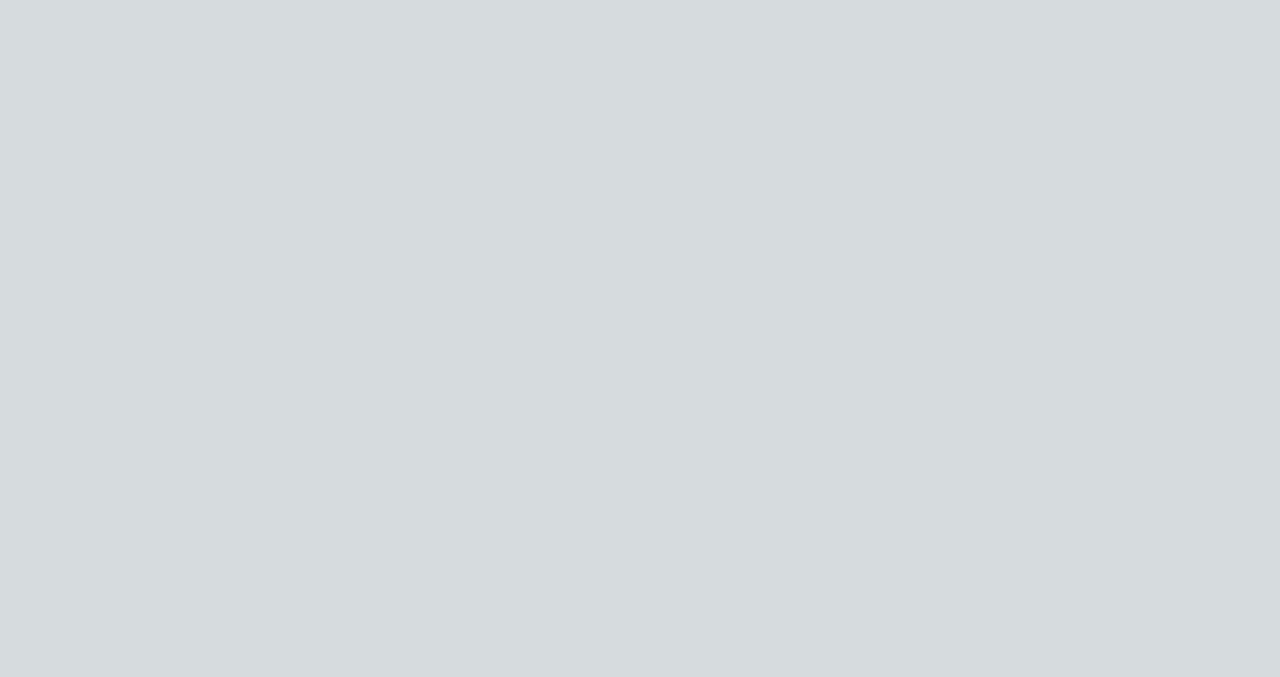
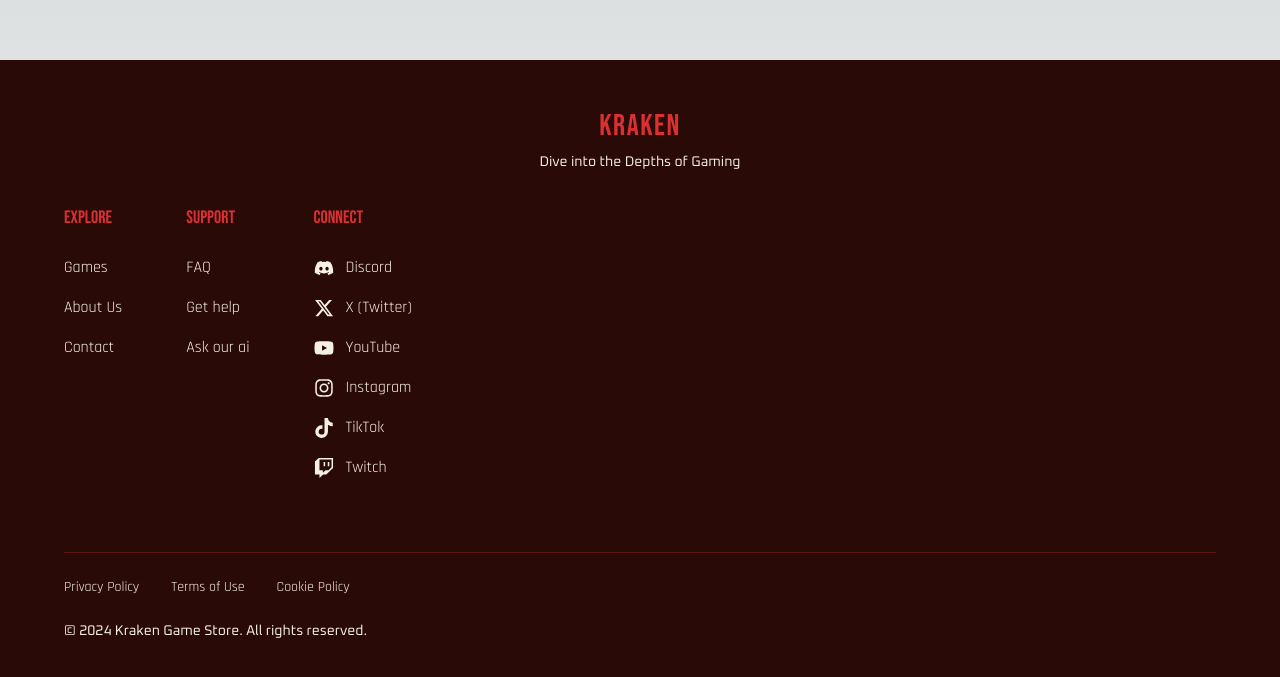
Before and after one commit to BaselBasha/storeFrontEnd, a Next.js app: page / in a window 1280 px wide. Shown: the part 111-788 px from the top of the page. Built offline with nearby package versions, Linux system fonts and the light colour scheme.

Commit message:
initial footer

```diff
--- a/app/components/Layout.tsx
+++ b/app/components/Layout.tsx
@@ -1,5 +1,5 @@
 import React, { ReactNode } from 'react';
-import Navbar from './navbar';
+import Footer from './footer';
 
 interface LayoutProps {
   children: ReactNode;
@@ -10,8 +10,6 @@ const Layout: React.FC<LayoutProps> = ({ children }) => {
     <div className="min-h-screen flex flex-col">
 
       <header className="bg-grey-600 text-white p-4">
-        <Navbar/>
-
       </header>
 
 
@@ -21,9 +19,7 @@ const Layout: React.FC<LayoutProps> = ({ children }) => {
       </main>
 
 
-      <footer className="bg-purple-800 text-white p-4">
-        <p>© 2024 Your Website</p>
-      </footer>
+      <Footer />
     </div>
   );
 };
--- /dev/null
+++ b/app/components/footer.tsx
@@ -0,0 +1,184 @@
+import Link from 'next/link';
+import { FontAwesomeIcon } from '@fortawesome/react-fontawesome';
+import {
+  faDiscord,
+  faXTwitter,
+  faYoutube,
+  faInstagram,
+  faTiktok,
+  faTwitch,
+} from '@fortawesome/free-brands-svg-icons';
+import { Oxanium, Bebas_Neue, Rajdhani } from 'next/font/google';
+
+// Configure the fonts
+const oxanium = Oxanium({
+  subsets: ['latin'],
+  weight: ['400', '500', '600', '700'], // Include multiple weights for flexibility
+});
+const bebasNeue = Bebas_Neue({
+  subsets: ['latin'],
+  weight: '400', // Bebas Neue only has one weight (400)
+});
+const rajdhani = Rajdhani({
+  subsets: ['latin'],
+  weight: ['400', '500', '600'], // Include multiple weights for flexibility
+});
+
+const Footer: React.FC = () => {
+  return (
+    <footer className={`bg-[#2A0A07] text-[#f4f0e6] py-12 px-4 ${oxanium.className}`}>
+      <div className="max-w-6xl mx-auto w-full flex flex-col items-center md:items-start">
+        {/* Logo Section */}
+        <div className="text-center mb-8 w-full">
+          <h1 className={`text-3xl font-bold text-[#db3032] uppercase tracking-wider ${bebasNeue.className}`}>
+            Kraken
+          </h1>
+          <p className="text-sm mt-2">Dive into the Depths of Gaming</p>
+        </div>
+
+        {/* Navigation Links */}
+        <div className="flex flex-wrap justify-center md:justify-start gap-16 mb-12 w-full">
+          {/* Explore Column */}
+          <div className="text-center md:text-left w-full md:w-auto">
+            <h3 className={`text-lg font-semibold mb-6 text-[#db3032] ${bebasNeue.className}`}>Explore</h3>
+            <ul className={`space-y-4 ${rajdhani.className}`}>
+              <li>
+                <Link href="/games" className="hover:text-[#db3032] transition-colors">
+                  Games
+                </Link>
+              </li>
+              <li>
+                <Link href="/about" className="hover:text-[#db3032] transition-colors">
+                  About Us
+                </Link>
+              </li>
+              <li>
+                <Link href="/contact" className="hover:text-[#db3032] transition-colors">
+                  Contact
+                </Link>
+              </li>
+            </ul>
+          </div>
+
+          {/* Support Column */}
+          <div className="text-center md:text-left w-full md:w-auto">
+            <h3 className={`text-lg font-semibold mb-6 text-[#db3032] ${bebasNeue.className}`}>Support</h3>
+            <ul className={`space-y-4 ${rajdhani.className}`}>
+              <li>
+                <Link href="/faq" className="hover:text-[#db3032] transition-colors">
+                  FAQ
+                </Link>
+              </li>
+              <li>
+                <Link href="/support" className="hover:text-[#db3032] transition-colors">
+                  Get help
+                </Link>
+              </li>
+              <li>
+                <Link href="/terms" className="hover:text-[#db3032] transition-colors">
+                  Ask our ai
+                </Link>
+              </li>
+            </ul>
+          </div>
+
+          {/* Connect Column */}
+          <div className="text-center md:text-left w-full md:w-auto">
+            <h3 className={`text-lg font-semibold mb-6 text-[#db3032] ${bebasNeue.className}`}>Connect</h3>
+            <ul className={`space-y-4 ${rajdhani.className}`}>
+              <li>
+                <a
+                  href="https://discord.gg/kraken"
+                  target="_blank"
+                  rel="noopener noreferrer"
+                  className="flex items-center justify-center md:justify-start gap-3 hover:text-[#db3032] transition-colors"
+                >
+                  <FontAwesomeIcon icon={faDiscord} className="w-5 h-5" />
+                  <span>Discord</span>
+                </a>
+              </li>
+              <li>
+                <a
+                  href="https://twitter.com/krakengames"
+                  target="_blank"
+                  rel="noopener noreferrer"
+                  className="flex items-center justify-center md:justify-start gap-3 hover:text-[#db3032] transition-colors"
+                >
+                  <FontAwesomeIcon icon={faXTwitter} className="w-5 h-5" />
+                  <span>X (Twitter)</span>
+                </a>
+              </li>
+              <li>
+                <a
+                  href="https://youtube.com/krakengames"
+                  target="_blank"
+                  rel="noopener noreferrer"
+                  className="flex items-center justify-center md:justify-start gap-3 hover:text-[#db3032] transition-colors"
+                >
+                  <FontAwesomeIcon icon={faYoutube} className="w-5 h-5" />
+                  <span>YouTube</span>
+                </a>
+              </li>
+              <li>
+                <a
+                  href="https://instagram.com/krakengames"
+                  target="_blank"
+                  rel="noopener noreferrer"
+                  className="flex items-center justify-center md:justify-start gap-3 hover:text-[#db3032] transition-colors"
+                >
+                  <FontAwesomeIcon icon={faInstagram} className="w-5 h-5" />
+                  <span>Instagram</span>
+                </a>
+              </li>
+              <li>
+                <a
+                  href="https://tiktok.com/@krakengames"
+                  target="_blank"
+                  rel="noopener noreferrer"
+                  className="flex items-center justify-center md:justify-start gap-3 hover:text-[#db3032] transition-colors"
+                >
+                  <FontAwesomeIcon icon={faTiktok} className="w-5 h-5" />
+                  <span>TikTok</span>
+                </a>
+              </li>
+              <li>
+                <a
+                  href="https://twitch.tv/krakengames"
+                  target="_blank"
+                  rel="noopener noreferrer"
+                  className="flex items-center justify-center md:justify-start gap-3 hover:text-[#db3032] transition-colors"
+                >
+                  <FontAwesomeIcon icon={faTwitch} className="w-5 h-5" />
+                  <span>Twitch</span>
+                </a>
+              </li>
+            </ul>
+          </div>
+        </div>
+
+        {/* Horizontal Line */}
+        <hr className="w-full border-t border-[#db3032] border-opacity-30 my-6" />
+
+        {/* Bottom Links */}
+        <div className={`flex flex-wrap justify-center md:justify-start gap-8 text-sm w-full ${rajdhani.className}`}>
+          <Link href="/privacy-policy" className="hover:text-[#db3032] transition-colors">
+            Privacy Policy
+          </Link>
+          <Link href="/terms-of-use" className="hover:text-[#db3032] transition-colors">
+            Terms of Use
+          </Link>
+          <Link href="/cookie-policy" className="hover:text-[#db3032] transition-colors">
+            Cookie Policy
+          </Link>
+        </div>
+
+        {/* Copyright Section */}
+        <div className="text-center md:text-left text-sm mt-6 w-full">
+          <p>&copy; {new Date().getFullYear()} Kraken Game Store. All rights reserved.</p>
+        </div>
+      </div>
+    </footer>
+  );
+};
+
+export default Footer;
--- a/app/components/navbar.tsx
+++ b/app/components/navbar.tsx
@@ -1,6 +1,5 @@
 import React from 'react'
 import  Link  from 'next/link'
-
  const Navbar = () => {
   return (
     <>
--- a/app/layout.tsx
+++ b/app/layout.tsx
@@ -19,7 +19,8 @@ export default function RootLayout({
     <html lang="en">
       <body className={inter.className}>
 
-        {children}</body>
+        {children}
+      </body>
     </html>
   );
 }
--- a/app/page.tsx
+++ b/app/page.tsx
@@ -1,8 +1,13 @@
 "use client";
 import React, { Suspense, lazy } from 'react';
+import Layout from './components/Layout';
 export default function Home() {
   return (
     <>
+    <Layout>
+      <Suspense fallback={<div>Loading...</div>}>
+      </Suspense>
+    </Layout>
     </>
 
   );
--- a/package.json
+++ b/package.json
@@ -10,13 +10,15 @@
   },
   "dependencies": {
     "@ant-design/icons": "^5.4.0",
+    "@fortawesome/free-brands-svg-icons": "^6.7.2",
+    "@fortawesome/react-fontawesome": "^0.2.2",
     "antd": "^5.20.1",
     "clsx": "^2.1.1",
     "framer-motion": "^11.3.28",
     "less": "^4.2.0",
     "less-loader": "^12.2.0",
     "moment": "^2.30.1",
-    "next": "14.2.5",
+    "next": "^15.1.7",
     "next-plugin-antd-less": "^1.8.0",
     "react": "^18",
     "react-dom": "^18",
```
Also changed, not shown: tsconfig.json (+20 -5 lines), 1 other file (tests, documents, lock files or other folders).
